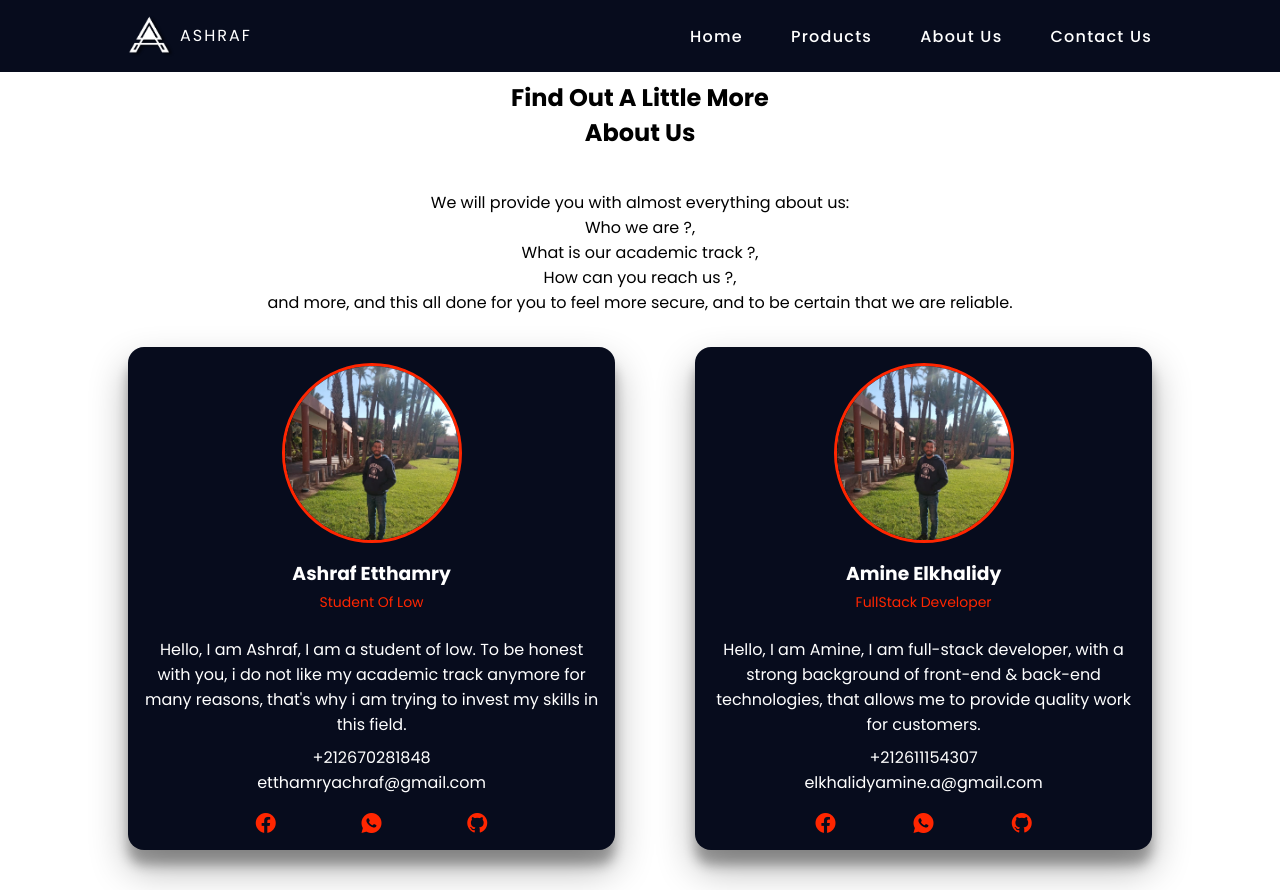
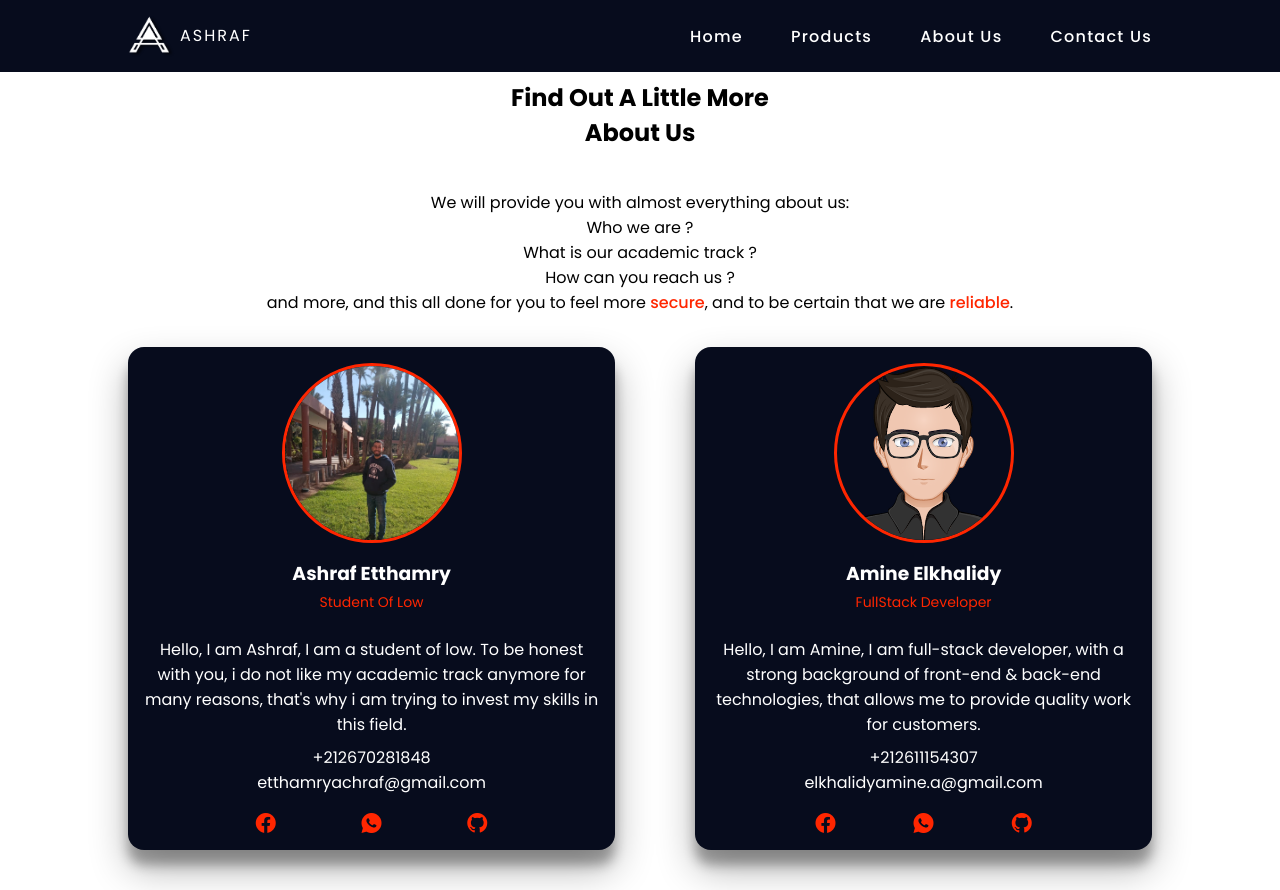
Before and after one commit to AmineElkhalidy/achrafet-thamry, a React (Vite) app: page /aboutUs in a window 1280 px wide. Built offline with nearby package versions, Linux system fonts and the light colour scheme.

Commit message:
Adding some other changes!

```diff
--- a/components/Sections/AboutUs.jsx
+++ b/components/Sections/AboutUs.jsx
@@ -1,6 +1,6 @@
 import React from "react";
 import Card from "../Card/Card";
-// import AmineImage from '../../src/assets/images/amine.jpg';
+import AmineImage from '../../src/assets/images/handsome-avatar.png';
 import AshrafImage from "../../src/assets/images/ashraf.jpeg";
 import styled from "styled-components";
 
@@ -20,7 +20,7 @@ const INFO = [
   },
   {
     id: "I2",
-    image: AshrafImage,
+    image: AmineImage,
     name: "Amine Elkhalidy",
     profession: "FullStack Developer",
     description:
@@ -44,12 +44,14 @@ const AboutUs = () => {
         <div className="about__data">
           <p className="about__data-description">
             We will provide you with almost everything about us:
-            <br />
-            Who we are ?,
-            <br />
-            What is our academic track ?, <br />
-            How can you reach us ?, <br /> and more, and this all done for you
-            to feel more secure, and to be certain that we are reliable.
+            <div className="sentence__container">Who we are ?</div>
+            <div className="sentence__container">
+              What is our academic track ?
+            </div>
+            <div className="sentence__container">How can you reach us ?</div>
+            and more, and this all done for you to feel more{" "}
+            <span className="special__word">secure</span>, and to be certain
+            that we are <span className="special__word">reliable</span>.
           </p>
         </div>
 
@@ -97,6 +99,11 @@ const Section = styled.section`
     text-align: center;
   }
 
+  .special__word {
+    color: var(--dark-red);
+    font-weight: 500;
+  }
+
   .info__container {
     display: flex;
     flex-direction: column;
```
Also changed, not shown: src/assets/images/handsome-avatar.png (added).
